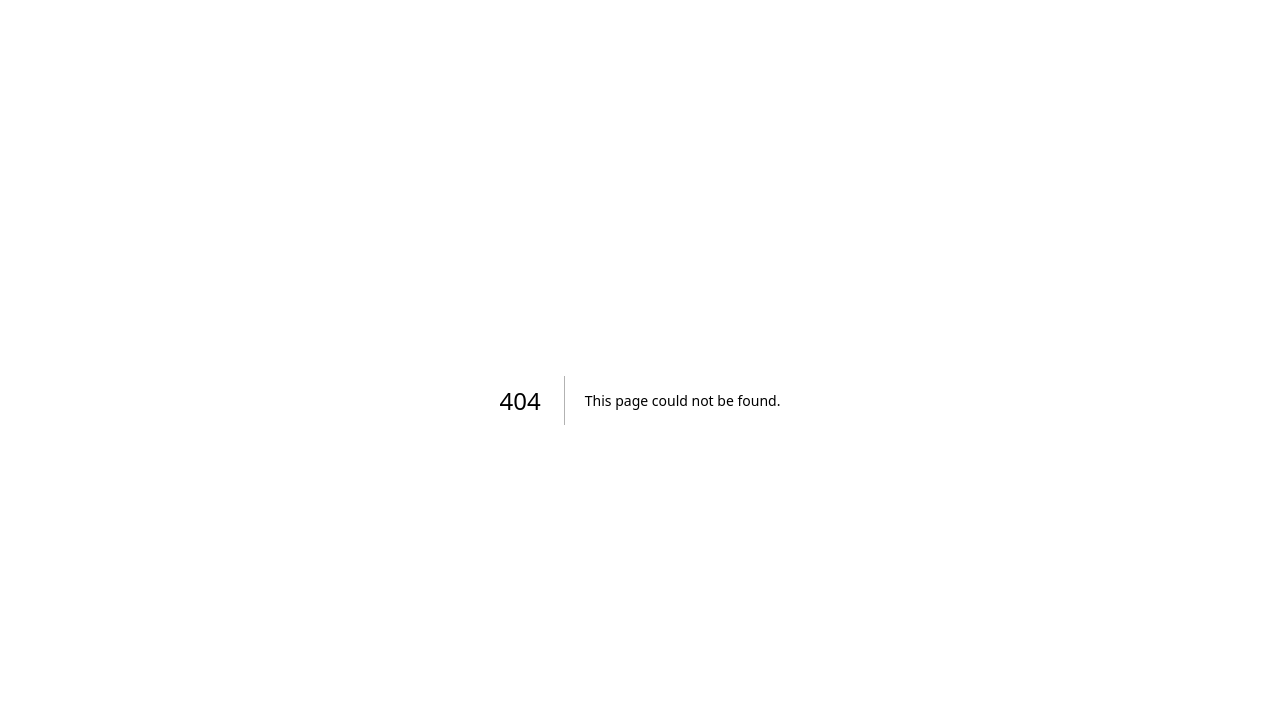
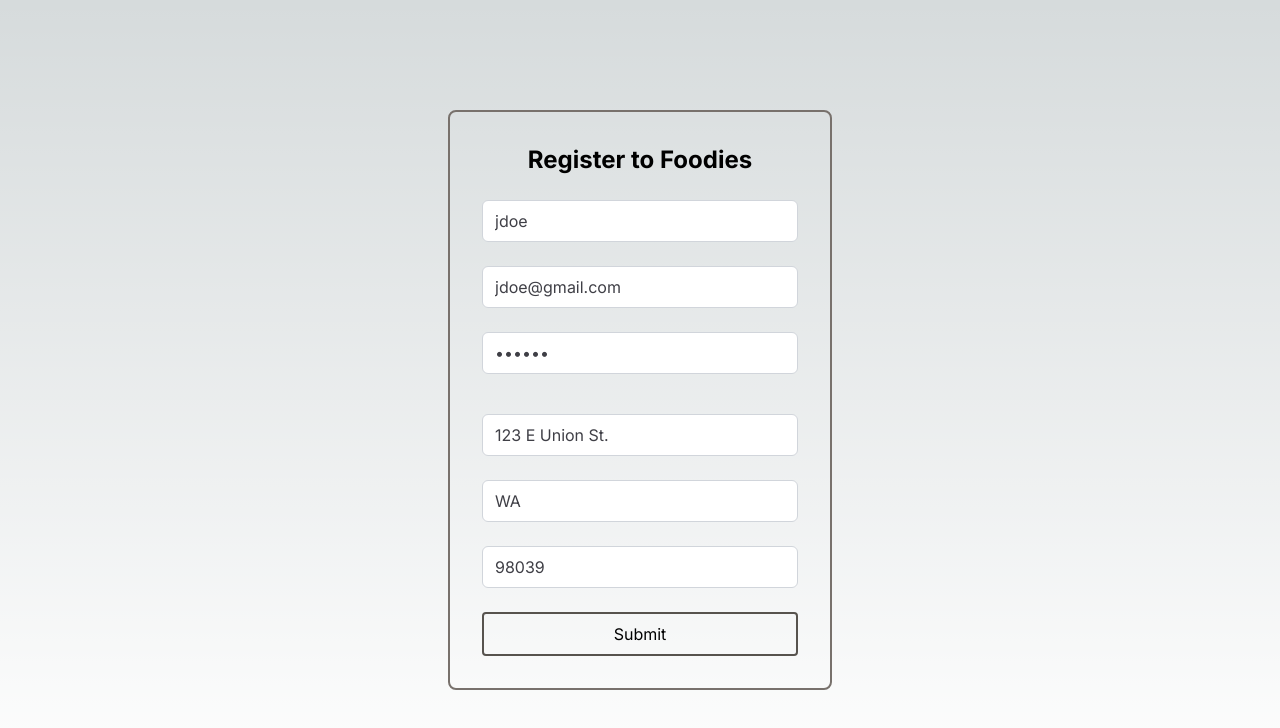
Before and after one commit to kayceecodes/Foodies-client, a Next.js app: page /register in a window 1280 px wide. Before the commit this address had no page. Shown: the top 728 px of the page. Built offline with nearby package versions, Linux system fonts and the light colour scheme.

Commit message:
started register, added inputs

```diff
--- /dev/null
+++ b/src/app/register/form.tsx
@@ -0,0 +1,136 @@
+'use client'
+
+import React, { useState } from 'react';
+import { Formik, Form, Field, ErrorMessage } from 'formik';
+import { useRouter } from 'next/navigation';
+import * as Yup from 'yup';
+import Loader from '../ui/loader/Loader';
+import ValidationSchema from './validationSchema';
+
+interface RegisterResponse {
+    token: string
+    refreshToken?: string
+    expiresIn: number
+}
+interface UserData {
+    email: string,
+    username: string,
+    password: string,
+    streetAddress: string,
+    state: string,
+    zipcode: string
+}
+
+export default function RegisterForm() {
+    const [isLoading, setLoading] = useState<boolean>();
+    const router = useRouter();
+
+    const RegisterRoute = async ({email, username, password}: UserData) => {
+        const response = await fetch('/api/register', {
+            method: 'POST',
+            headers: {
+              'Content-Type': 'application/json',
+            },
+            body: JSON.stringify({ email, password }),
+          });
+    }
+
+    const Register = async (UserData: UserData) => {
+        try {
+
+            const response = await fetch("http://localhost:5156/api/auth/Register", {
+            method: 'POST',
+            headers: {
+                'Content-Type': 'application/json'
+            },
+            body: JSON.stringify(UserData)
+            })
+
+            if(!response.ok)
+            throw new Error('Failed to log in');
+
+            const data: RegisterResponse = await response.json();
+
+            return data;
+        }
+          catch(error) {
+            console.log("Error: ", error)
+        }
+    }
+    const passwordSchema = Yup.string()
+        .matches(/^[A-Z]/, 'Password must start with an uppercase letter')
+        .matches(/(?=.*[!@#$%^&*()_\-+=<>?{}[\]~])/, 'Password must contain at least one special character')
+        .matches(/(?=(.*\d){2,})/, 'Password must contain at least two digits')
+        .min(8, 'Password must be at least 8 characters long')
+        .required('Password is required');
+
+    const validationSchema = Yup.object({
+        username: Yup.string().required('Username is required'),
+        email: Yup.string().email('Invalid email').required('Email is required'),
+        password: passwordSchema,
+        address: ValidationSchema.address
+    });
+
+    const initialValues: UserData = {
+        username: 'jdoe',
+        email: 'jdoe@gmail.com',
+        password: 'somepw',
+        streetAddress: '123 E Union St.',
+        state: 'WA',
+        zipcode: '98039'
+    }
+
+    return (
+            isLoading ?
+            <Loader />
+              :
+            <div className='p-8 rounded-lg border-stone-500 border-2 w-96 container'>
+                <h1 className="text-2xl font-bold mb-6 text-center">Register to Foodies</h1>
+                <Formik
+                    initialValues={initialValues}
+                    validateSchema={validationSchema}
+                    onSubmit={async (values, { setSubmitting }) => {
+                        // await Register(values);
+                        await RegisterRoute(values);
+                        setLoading(true);
+                        setSubmitting(true);
+                        setTimeout(async () => {
+                            // alert(JSON.stringify(values, null, 2));
+                            router.push('/');
+                        } , 800);
+                    }}
+                >
+                {({ isSubmitting, errors }) => (
+                    <Form className="flex justify-center flex-col">
+                        <div className='mb-6'>
+                            <Field type="username" name="username" className="w-full px-3 py-2 text-zinc-700 border border-gray-300 rounded-md focus:outline-none focus:ring-2 focus:ring-blue-500" />
+                            <ErrorMessage className="text-red-600 text-sm absolute" name="username" component="div" />
+                        </div>
+                        <div className='mb-6'>
+                            <Field type="email" name="email" className="w-full px-3 py-2 text-zinc-700 border border-gray-300 rounded-md focus:outline-none focus:ring-2 focus:ring-blue-500" />
+                            <ErrorMessage className="text-red-600 text-sm absolute" name="email" component="div" />
+                        </div>
+                        <div className='mb-6'>
+                            <Field type="password" name="password" className="mb-4 w-full px-3 py-2 text-zinc-700 border border-gray-300 rounded-md focus:outline-none focus:ring-2 focus:ring-blue-500" />
+                            <ErrorMessage name="password" component="div" className="text-red-800" />
+                        </div>
+                        <div className='mb-6'>
+                            <Field type="text" name="streetAddress" className="w-full px-3 py-2 text-zinc-700 border border-gray-300 rounded-md focus:outline-none focus:ring-2 focus:ring-blue-500" />
+                            <ErrorMessage className="text-red-600 text-sm absolute" name="streetAddress" component="div" />
+                        </div>
+                        <div className='mb-6'>
+                            <Field type="text" name="state" className="w-full px-3 py-2 text-zinc-700 border border-gray-300 rounded-md focus:outline-none focus:ring-2 focus:ring-blue-500" />
+                            <ErrorMessage className="text-red-600 text-sm absolute" name="state" component="div" />
+                        </div>
+                        <div className='mb-6'>
+                            <Field type="dropdown" name="zipcode" className="w-full px-3 py-2 text-zinc-700 border border-gray-300 rounded-md focus:outline-none focus:ring-2 focus:ring-blue-500" />
+                            <ErrorMessage className="text-red-600 text-sm absolute" name="zipcode" component="div" />
+                        </div>
+                        <button type="submit" className="border-stone-600 rounded border-2 py-2" disabled={isSubmitting}>
+                            Submit
+                        </button>
+                    </Form>
+                )}
+                </Formik>
+            </div>
+)};
--- /dev/null
+++ b/src/app/register/layout.tsx
@@ -0,0 +1,9 @@
+import React from 'react';
+
+export default function layout({children}: {children: React.ReactNode}) {
+    return (
+    <div>
+     {children}
+    </div>
+  );
+}
--- /dev/null
+++ b/src/app/register/page.tsx
@@ -0,0 +1,16 @@
+import Head from 'next/head';
+import React from 'react';
+import RegisterForm from './form';
+
+export default function RegisterPage() {
+  return (
+    <>
+    <Head>
+      <title>Register | Foodies</title>
+    </Head>
+    <main className="min-h-screen flex items-center justify-center">
+      <RegisterForm />
+    </main>
+  </>
+  );
+}
--- /dev/null
+++ b/src/app/register/validationSchema.ts
@@ -0,0 +1,40 @@
+import * as Yup from 'yup';
+
+
+const stateAbbreviations = [
+    "AL", "AK", "AZ", "AR", "CA", "CO", "CT", "DE", "FL", "GA", "HI", "ID", "IL", "IN", "IA",
+    "KS", "KY", "LA", "ME", "MD", "MA", "MI", "MN", "MS", "MO", "MT", "NE", "NV", "NH", "NJ",
+    "NM", "NY", "NC", "ND", "OH", "OK", "OR", "PA", "RI", "SC", "SD", "TN", "TX", "UT", "VT",
+    "VA", "WA", "WV", "WI", "WY"
+  ];
+
+const ValidationSchema = {
+      address: Yup.object({
+        street: Yup.string()
+          .matches(
+            /^[a-zA-Z0-9\s.,'-]+$/,
+            'Street address is invalid (only letters, numbers, spaces, and .,- are allowed)'
+          )
+          .required('Street address is required'),
+
+        city: Yup.string()
+          .matches(
+            /^[a-zA-Z\s-]+$/,
+            'City name is invalid (only letters, spaces, and hyphens are allowed)'
+          )
+          .required('City is required'),
+
+        state: Yup.string()
+          .oneOf(stateAbbreviations, 'State must be a valid U.S. state abbreviation')
+          .required('State is required'),
+
+        zip: Yup.string()
+          .matches(
+            /^\d{5}(-\d{4})?$/,
+            'ZIP code must be 5 digits or in the 5+4 format (e.g., 12345 or 12345-6789)'
+          )
+          .required('ZIP code is required'),
+      })
+}
+
+export default ValidationSchema
```
